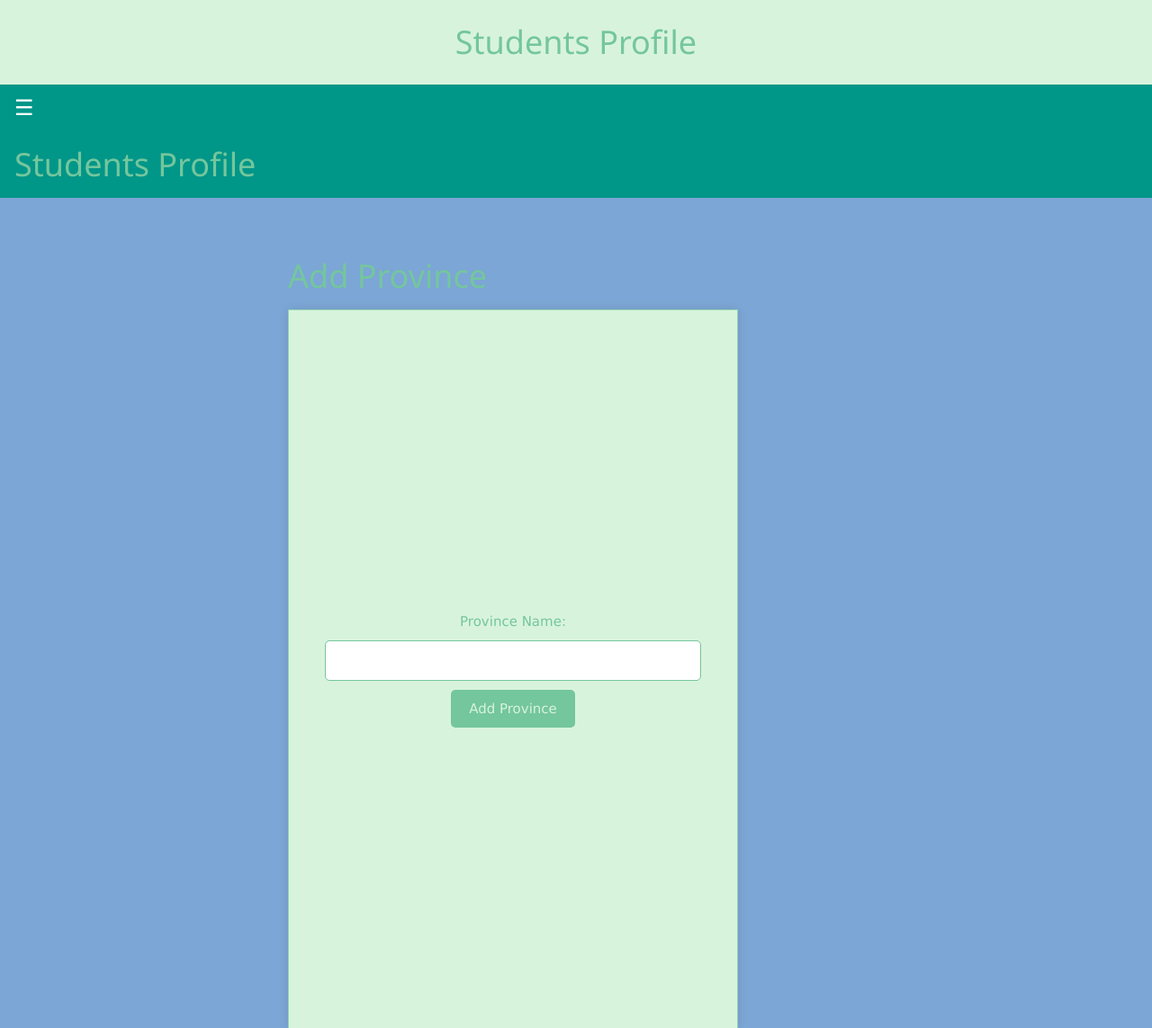
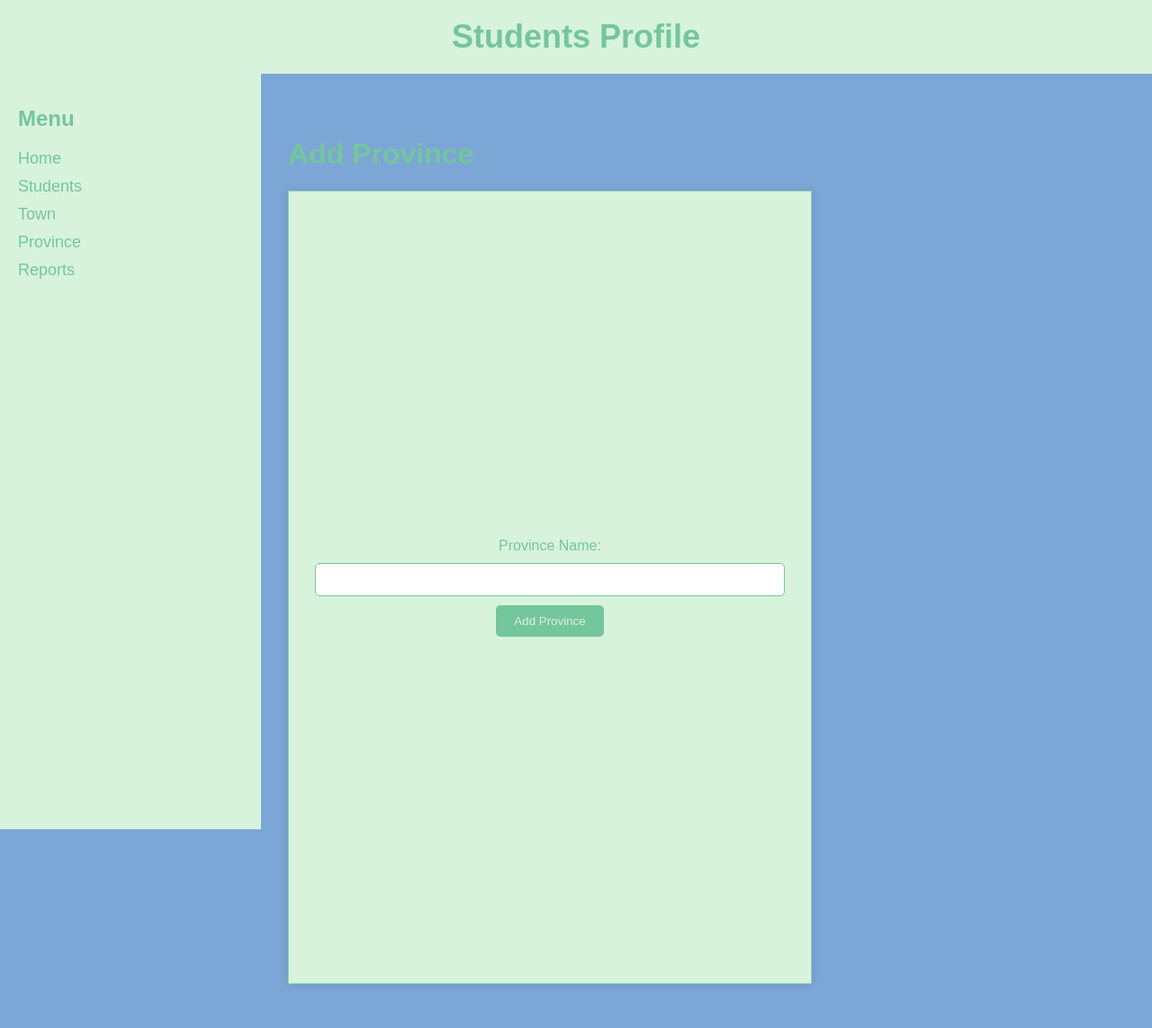
Before and after one commit to Deanx44/Coding-Session_02, a PHP site: page /views/province_add.php in a window 1280 px wide. Shown: the top 1143 px of the page at 90% size. Run offline with PHP 8.4, Linux system fonts and the light colour scheme.

Commit message:
Update navbar.php

```diff
--- a/includes/navbar.php
+++ b/includes/navbar.php
@@ -1,46 +1,17 @@
-<!--
 <div class="sidebar">
         <h1>Menu</h1>
         <ul>
-            <li><a href="/students-profile/index.php">Home</a></li>
-            <li><a href="/students-profile/views/students.view.php">Students</a></li>
-            <li><a href="/students-profile/views/towns.view.php">Town</a></li>
-            <li><a href="/students-profile/views/province.view.php">Province</a></li>
+            <li><a href="/index.php">Home</a></li>
+            <li><a href="/views/student.view.php">Students</a></li>
+            <li><a href="/views/towns_view.php">Town</a></li>
+            <li><a href="/views/province_view.php">Province</a></li>
             <li class="dropdown">
                 <a href="#" class="dropbtn">Reports</a>
                 <div class="dropdown-content">
-                    <a href="#">Report 1</a>
-                    <a href="#">Report 2</a>
-                    <a href="#">Report 3</a>
+                    <a href="/views/report1.php">Report 1</a>
+                    <a href="/views/report2.php">Report 2</a>
+                    <a href="/views/report3.php">Report 3</a>
                 </div>
             </li>
         </ul>
 </div>
--->
-<link rel="stylesheet" type="text/css" href="../css/styles.css">
-<link rel="stylesheet" href="https://www.w3schools.com/w3css/4/w3.css">
-<div class="w3-sidebar w3-bar-block w3-card w3-animate-left" style="display:none;" id="sidebar">
-  <button onclick="w3_close()" class="w3-bar-item w3-large w3-button">Close &times;</button>
-  <hr class="thin" />
-  <a href="/students-profile/index.php" class="w3-bar-item w3-button">Dashboard</a>
-  <a href="/students-profile/views/students.view.php" class="w3-bar-item w3-button">Students</a>
-  <a href="/students-profile/views/towns.view.php" class="w3-bar-item w3-button">Town</a>
-  <a href="/students-profile/views/province.view.php" class="w3-bar-item w3-button">Province</a>
-</div>
-
-<div class="w3-teal">
-  <button class="w3-button w3-teal w3-xlarge" onclick="w3_open()">☰</button>
-  <div class="w3-container indent">
-    <h1>Students Profile</h1>
-  </div>
-</div>
-
-<script>
-function w3_open() {
-  document.getElementById("sidebar").style.display = "block";
-}
-
-function w3_close() {
-  document.getElementById("sidebar").style.display = "none";
-}
-</script>
```
